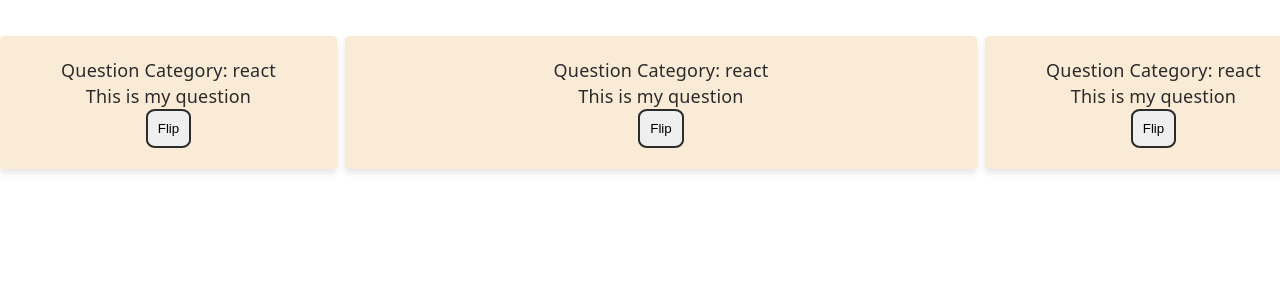
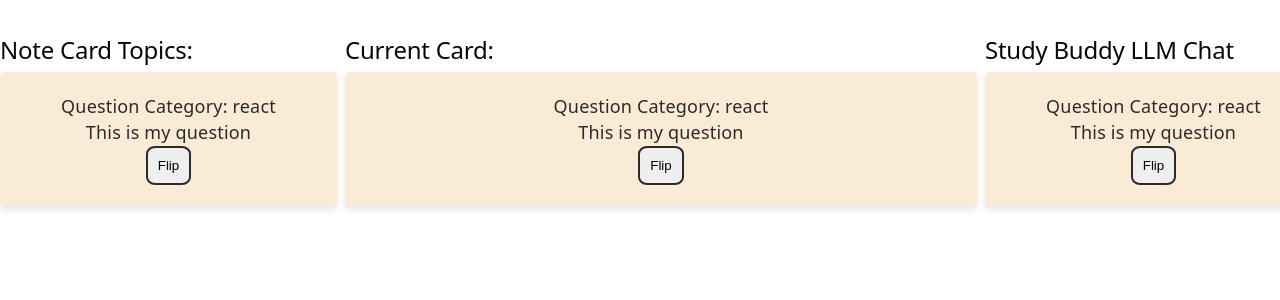
Before and after one commit to AcAntellAno/flash-cards-client, a React (Vite) app: page / in a window 1280 px wide. Shown: the top 300 px of the page. Built offline with nearby package versions, Linux system fonts and the light colour scheme.

Commit message:
feat(LEA-26): wrapped up most of card logic

```diff
--- a/src/App.tsx
+++ b/src/App.tsx
@@ -27,6 +27,7 @@ function App() {
   return (
     <AppContainer>
       <LeftItem>
+        <h2>Note Card Topics:</h2>
         <Card
           category="react"
           question="This is my question"
@@ -34,6 +35,7 @@ function App() {
         />
       </LeftItem>
       <CenterItem>
+        <h2>Current Card:</h2>
         <Card
           category="react"
           question="This is my question"
@@ -41,6 +43,7 @@ function App() {
         />
       </CenterItem>
       <RightItem>
+        <h2>Study Buddy LLM Chat</h2>
         <Card
           category="react"
           question="This is my question"
```
